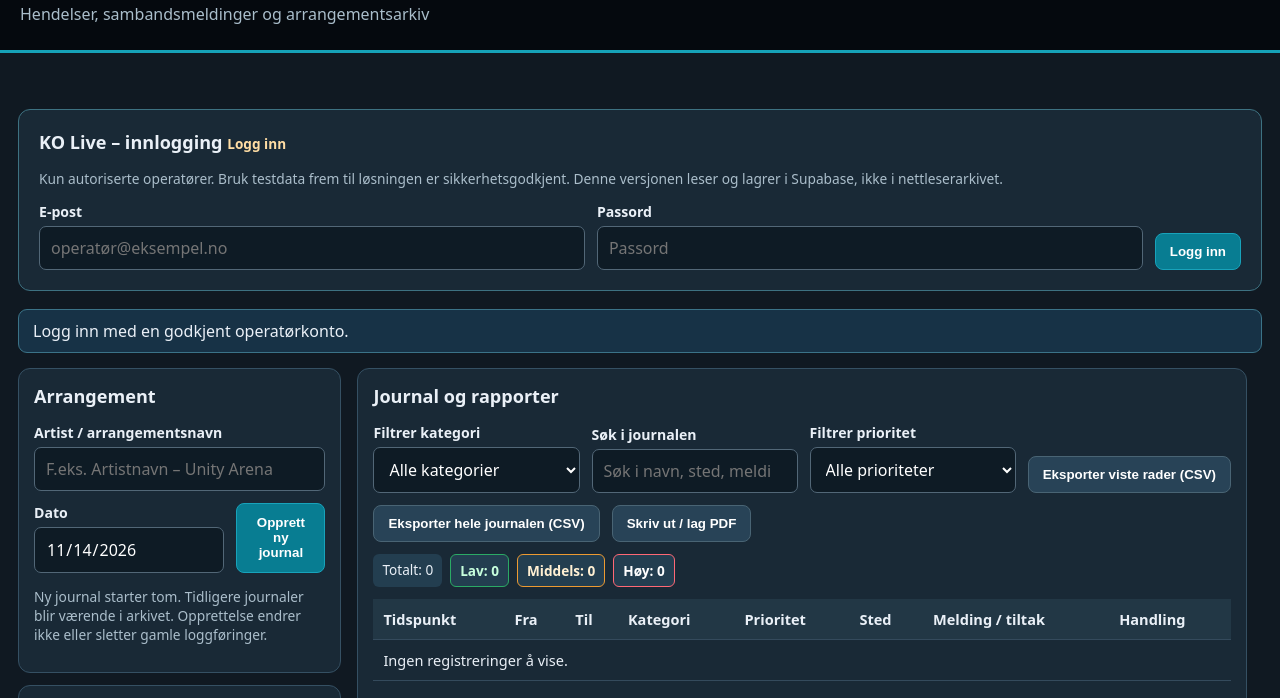
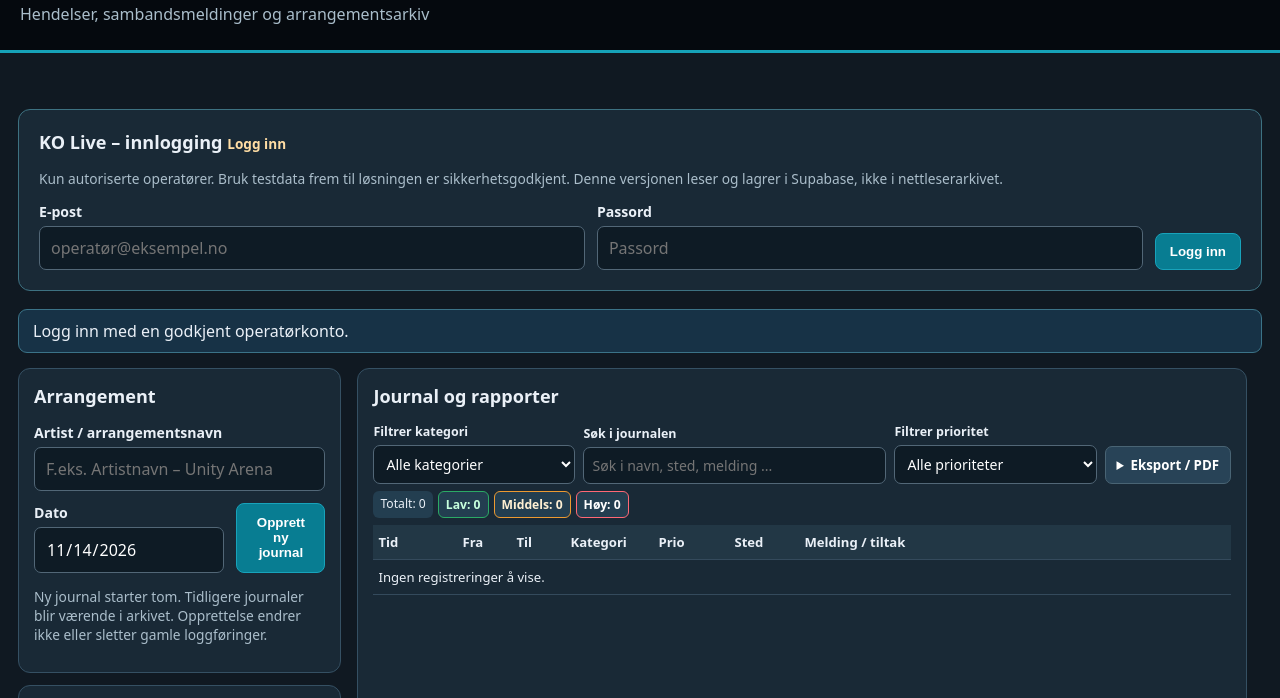
Before and after one commit to dennisscott991/UA-KO-Journal-Live-Test, a plain HTML site: page index.html in a window 1280 px wide. Shown: the part 89-787 px from the top of the page. Drawn offline with nearby package versions, Linux system fonts and the light colour scheme.

Commit message:
Gjør journalrader kompakte og gi meldinger mest plass

```diff
--- a/index.html
+++ b/index.html
@@ -81,6 +81,38 @@
  .ko-right .scroller{max-height:none;overflow:visible}
 }
 
+
+/* v3.3: mer bredde til selve journalteksten */
+#journalPanel .row.no-print{display:grid;grid-template-columns:minmax(110px,1fr) minmax(140px,1.5fr) minmax(110px,1fr) auto;align-items:end;gap:8px}
+#journalPanel .row.no-print .field{min-width:0}
+#journalPanel .row.no-print label{font-size:.78rem}
+#journalPanel .row.no-print select,#journalPanel .row.no-print input{padding:8px;font-size:.88rem}
+#journalPanel .totals{margin:7px 0;gap:5px}
+#journalPanel .totals span{padding:4px 7px;font-size:.76rem}
+#journalPanel .journal-export{position:relative;min-width:0}
+#journalPanel .journal-export summary{padding:9px 11px;cursor:pointer;background:#284357;border:1px solid #496474;border-radius:7px;color:#fff;font-weight:650;font-size:.83rem;white-space:nowrap}
+#journalPanel .journal-export-actions{position:absolute;top:calc(100% + 4px);right:0;z-index:5;display:grid;gap:6px;min-width:225px;padding:9px;background:#12212e;border:1px solid #456174;border-radius:9px;box-shadow:0 8px 20px #0007}
+#journalPanel .journal-export-actions button{width:100%;text-align:left;font-size:.8rem}
+#journalPanel .ko-journal-table{table-layout:fixed;width:100%;min-width:660px}
+#journalPanel .ko-journal-table .col-time{width:84px}
+#journalPanel .ko-journal-table .col-from{width:54px}
+#journalPanel .ko-journal-table .col-to{width:54px}
+#journalPanel .ko-journal-table .col-category{width:88px}
+#journalPanel .ko-journal-table .col-priority{width:76px}
+#journalPanel .ko-journal-table .col-location{width:70px}
+#journalPanel .ko-journal-table .col-message{width:auto}
+#journalPanel .ko-journal-table th,#journalPanel .ko-journal-table td{padding:8px 5px;font-size:.82rem;overflow-wrap:anywhere}
+#journalPanel .ko-journal-table td.note{min-width:0;width:auto;white-space:pre-wrap;line-height:1.5}
+#journalPanel .ko-journal-table .badge{font-size:.73rem;display:inline-block;max-width:100%;white-space:normal;padding:3px 5px}
+#journalPanel .ko-journal-table .priority{font-size:.74rem;padding:4px 5px}
+#journalPanel .ko-journal-table .time-cell strong{display:block;font-size:.8rem;white-space:nowrap}
+#journalPanel .ko-journal-table .time-cell small{display:block;font-size:.67rem;color:#b5ccd9;white-space:nowrap}
+.ko-right .scroller table.ko-journal-table{min-width:660px}
+@media(max-width:1250px){#journalPanel .row.no-print{grid-template-columns:repeat(3,minmax(0,1fr))}#journalPanel .journal-export{grid-column:1/-1}#journalPanel .journal-export summary{width:max-content}}
+@media(max-width:820px){#journalPanel .row.no-print{grid-template-columns:repeat(2,minmax(0,1fr))}}
+@media(max-width:520px){#journalPanel .row.no-print{grid-template-columns:1fr}#journalPanel .journal-export{grid-column:auto}}
+@media print{#journalPanel .ko-journal-table{min-width:0}#journalPanel .ko-journal-table th,#journalPanel .ko-journal-table td{font-size:9pt}#journalPanel .ko-journal-table .time-cell small{color:#444}}
+
 </style>
 </head>
 <body>
@@ -105,7 +137,7 @@
 </aside>
 <div class="ko-right" aria-label="Livelogg og oppgaver">
 <section class="panel" id="tasksPanel"><h2>Oppgaver og forespørsler</h2><p class="muted">Velg «Forespørsel / oppgave» når du registrerer en melding. Åpne oppgaver flyttes automatisk mellom kolonnene når du endrer status. Fullførte oppgaver beholdes i historikken.</p><div id="taskSummary" class="totals"></div><div id="taskColumns" class="task-columns"></div></section>
-<section class="panel"><h2>Journal og rapporter</h2><div class="row no-print"><div class="field"><label for="filterCategory">Filtrer kategori</label><select id="filterCategory"><option value="">Alle kategorier</option></select></div><div class="field"><label for="search">Søk i journalen</label><input id="search" type="search" placeholder="Søk i navn, sted, melding ..."></div><div class="field"><label for="filterPriority">Filtrer prioritet</label><select id="filterPriority"><option value="">Alle prioriteter</option><option>Lav</option><option>Middels</option><option>Høy</option></select></div><button id="csvFiltered">Eksporter viste rader (CSV)</button><button id="csvAll">Eksporter hele journalen (CSV)</button><button id="print">Skriv ut / lag PDF</button></div><div id="summary" class="totals"></div><div class="scroller"><table><thead><tr><th>Tidspunkt</th><th>Fra</th><th>Til</th><th>Kategori</th><th>Prioritet</th><th>Sted</th><th>Melding / tiltak</th><th class="no-print">Handling</th></tr></thead><tbody id="logRows"></tbody></table></div></section>
+<section class="panel" id="journalPanel"><h2>Journal og rapporter</h2><div class="row no-print"><div class="field"><label for="filterCategory">Filtrer kategori</label><select id="filterCategory"><option value="">Alle kategorier</option></select></div><div class="field"><label for="search">Søk i journalen</label><input id="search" type="search" placeholder="Søk i navn, sted, melding ..."></div><div class="field"><label for="filterPriority">Filtrer prioritet</label><select id="filterPriority"><option value="">Alle prioriteter</option><option>Lav</option><option>Middels</option><option>Høy</option></select></div><details class="journal-export"><summary>Eksport / PDF</summary><div class="journal-export-actions"><button id="csvFiltered">Eksporter viste rader (CSV)</button><button id="csvAll">Eksporter hele journalen (CSV)</button><button id="print">Skriv ut / lag PDF</button></div></details></div><div id="summary" class="totals"></div><div class="scroller"><table class="ko-journal-table"><colgroup><col class="col-time"><col class="col-from"><col class="col-to"><col class="col-category"><col class="col-priority"><col class="col-location"><col class="col-message"></colgroup><thead><tr><th>Tid</th><th>Fra</th><th>Til</th><th>Kategori</th><th>Prio</th><th>Sted</th><th>Melding / tiltak</th></tr></thead><tbody id="logRows"></tbody></table></div></section>
 </div>
 </div>
 <section class="panel" id="reportPanel"><h2>Arrangementsrapport</h2><p class="muted">Rapporten bygger på registrerte hendelser og valgte hendelsestyper. Den er en regelbasert oppsummering, ikke en KI-vurdering. Kontroller alltid tall og formuleringer før deling.</p><div class="row no-print"><button class="primary" id="generateReport">Generer rapport</button><button id="printReport">Skriv ut rapport / lag PDF</button><button id="downloadReport">Last ned rapport (TXT)</button></div><div id="reportCounts"></div><label for="reportText">Oppsummering – kan redigeres før eksport</label><textarea id="reportText" placeholder="Trykk Generer rapport for å opprette oppsummeringen."></textarea></section>
@@ -141,6 +173,8 @@ const db=window.supabase?.createClient(SUPABASE_URL,SUPABASE_PUBLISHABLE_KEY,{au
 let state={events:[],activeId:null},currentUser=null,currentRole=null,channel=null,reloadTimer=null,categoryManual=false,priorityManual=false,busy=false;
 function status(msg,mode=''){let b=$('liveBanner');b.textContent=msg;b.className=mode}
 function notice(msg){$('notice').textContent=msg;clearTimeout(notice.t);notice.t=setTimeout(()=>$('notice').textContent='',6500)}
+function fmtTime(iso){return iso?new Date(iso).toLocaleTimeString('nb-NO',{hour:'2-digit',minute:'2-digit',second:'2-digit'}):''}
+function fmtDate(iso){return iso?new Date(iso).toLocaleDateString('nb-NO',{day:'2-digit',month:'2-digit',year:'2-digit'}):''}
 function fmt(iso){return iso?new Date(iso).toLocaleString('nb-NO',{day:'2-digit',month:'2-digit',year:'numeric',hour:'2-digit',minute:'2-digit',second:'2-digit'}):''}
 function esc(v){return String(v??'').replace(/[&<>"']/g,c=>({'&':'&amp;','<':'&lt;','>':'&gt;','"':'&quot;',"'":'&#39;'}[c]))}
 function safeFile(s){return String(s||'arrangement').replace(/[^a-zA-Z0-9æøåÆØÅ_-]+/g,'_').slice(0,65)}
@@ -158,7 +192,7 @@ $('liveStatus').textContent=e?(e.closed?'ARKIVERT':'AKTIV'):'INGEN JOURNAL';$('e
 $('closeEvent').disabled=!isLeader||!e||e.closed||busy;$('reopenEvent').disabled=!isLeader||!e||!e.closed||busy;$('csvAll').disabled=!e;$('csvFiltered').disabled=!e;
 renderTasks(e);let counts={},priorities={};if(e)for(let r of e.entries){counts[r.category]=(counts[r.category]||0)+1;priorities[r.priority]=(priorities[r.priority]||0)+1;}
 $('summary').innerHTML='<span>Totalt: '+(e?.entries.length||0)+'</span>'+['Lav','Middels','Høy'].map(k=>`<span class="priority ${k==='Lav'?'priority-low':k==='Middels'?'priority-medium':'priority-high'}">${k}: ${priorities[k]||0}</span>`).join('')+Object.entries(counts).map(([k,v])=>`<span>${esc(k)}: ${v}</span>`).join('');
-let rows=rowsFiltered();$('logRows').innerHTML=rows.length?rows.map(r=>`<tr><td>${esc(fmt(r.time))}</td><td>${esc(r.from)}</td><td>${esc(r.to)}</td><td><span class="badge">${esc(r.category)}</span></td><td><span class="priority ${r.priority==='Høy'?'priority-high':r.priority==='Middels'?'priority-medium':'priority-low'}">${esc(r.priority)}</span></td><td>${esc(r.location)}</td><td class="note">${esc(r.note)}</td><td class="no-print">${isLeader&&!e.closed?'<span class="muted">Endringer loggføres</span>':''}</td></tr>`).join(''):'<tr><td colspan="8">Ingen registreringer å vise.</td></tr>';
+let rows=rowsFiltered();$('logRows').innerHTML=rows.length?rows.map(r=>`<tr><td class="time-cell"><strong>${esc(fmtTime(r.time))}</strong><small>${esc(fmtDate(r.time))}</small></td><td>${esc(r.from)}</td><td>${esc(r.to)}</td><td><span class="badge">${esc(r.category)}</span></td><td><span class="priority ${r.priority==='Høy'?'priority-high':r.priority==='Middels'?'priority-medium':'priority-low'}">${esc(r.priority)}</span></td><td>${esc(r.location)}</td><td class="note">${esc(r.note)}</td></tr>`).join(''):'<tr><td colspan="7">Ingen registreringer å vise.</td></tr>';
 $('archiveList').innerHTML=state.events.length?state.events.slice().sort((a,b)=>b.created.localeCompare(a.created)).map(x=>`<div class="archive-item"><div><strong>${esc(x.name)}</strong> <span class="badge">${x.closed?'Avsluttet':'Pågående'}</span><div class="count">${esc(x.date)} · ${x.entries.length} hendelser</div></div><button data-open="${esc(x.id)}">Åpne</button></div>`).join(''):'<p class="muted">Ingen arrangementer.</p>';
 }
 function renderTasks(e){let rows=e?.entries.filter(r=>r.taskStatus)||[],html='',counts={};for(let st of TASK_STATES){let list=rows.filter(r=>r.taskStatus===st);counts[st]=list.length;html+=`<div class="task-col"><h3>${esc(st)} (${list.length})</h3>`+(list.length?list.map(r=>`<article class="task-item"><strong>${esc(r.note)}</strong><div><small>${esc(fmt(r.time))} · ${esc(r.from)}${r.location?' · '+esc(r.location):''}</small></div><label>Endre status</label><select data-task="${esc(r.id)}" ${!currentUser||e.closed||currentRole!=='leader'?'disabled':''}>${TASK_STATES.map(x=>`<option ${x===st?'selected':''}>${esc(x)}</option>`).join('')}</select></article>`).join(''):'<p class="muted">Ingen oppgaver</p>')+'</div>'}$('taskColumns').innerHTML=html;$('taskSummary').innerHTML=TASK_STATES.map(st=>`<span>${esc(st)}: ${counts[st]||0}</span>`).join('')}
```
